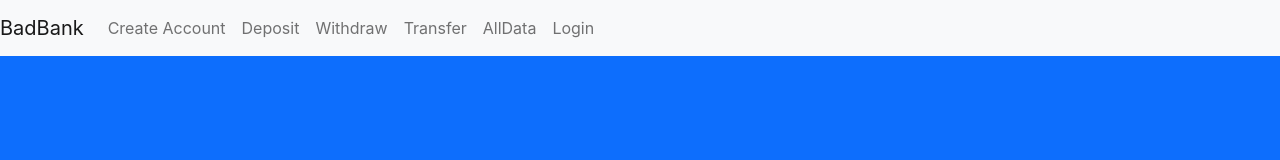
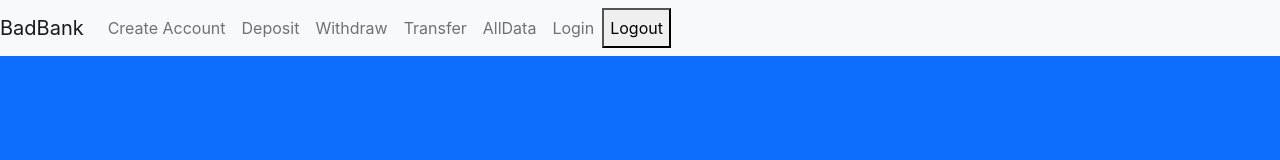
Before and after one commit to Nate-farley/banking-application, a React (Create React App) app: page / in a window 1280 px wide. Shown: the top 160 px of the page. Built offline with nearby package versions, Linux system fonts and the light colour scheme.

Commit message:
Adds both login and logout buttons on app.

```diff
--- a/src/components/navbar.js
+++ b/src/components/navbar.js
@@ -60,16 +60,13 @@ function NavBar(){
           <li className="nav-item">
             <a className={`nav-link ${location.pathname == '/alldata/' ? 'text-primary' : ''}`} href="#/alldata/">AllData</a>
           </li>
-          {
-            showLogin ?
+
             <li className="nav-item">
             <a className={`nav-link ${location.pathname == '/login/' ? 'text-primary' : ''}`} href="#/login/">Login</a>
           </li>
-          :
           <button onClick={logout}>
             Logout
           </button>
-          }
         </ul>
 
       </div>
```
